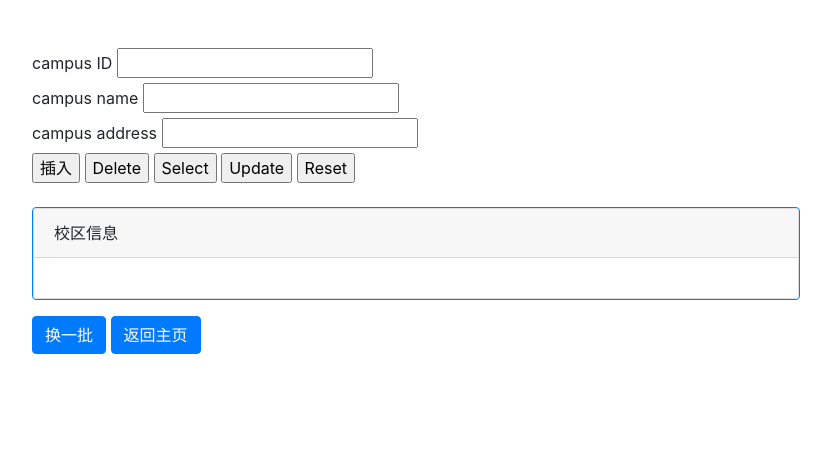
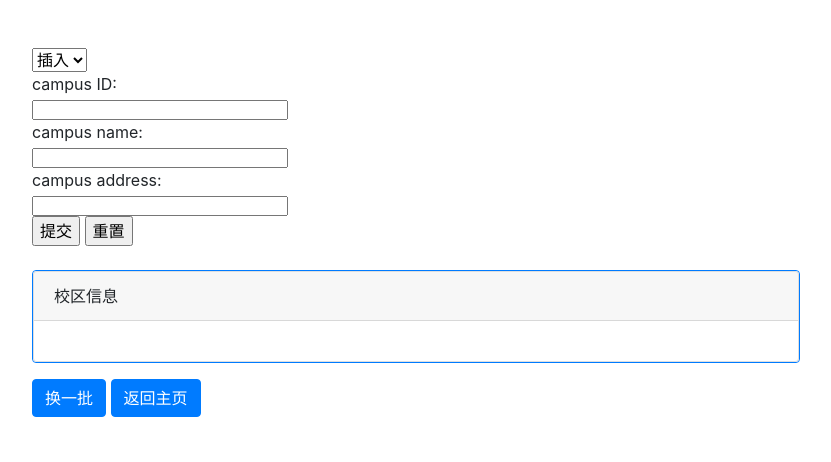
Before and after one commit to Ntimesp/DBproject, a Flask app: page /campus in a window 1280 px wide. Shown: the part 56-518 px from the top of the page, without its empty margins (53-884 px from the left). Run offline with Flask 2, Linux system fonts and the light colour scheme; data that the repository does not hold is empty; some libraries are stand-ins or nearby versions.

Commit message:
brand new campus form!

```diff
--- /dev/null
+++ b/static/campus.js
@@ -0,0 +1,18 @@
+const queryselect = document.getElementById("quert-select");
+const campusid = document.getElementById("campus-id");
+const campusname = document.getElementById("campus-name");
+const campusaddr = document.getElementById("campus-addr");
+
+queryselect.onchange = function () {
+    if (queryselect.value === "delete") {
+        campusname.classList.remove("display-block");
+        campusname.classList.add("display-none");
+        campusaddr.classList.remove("display-block");
+        campusaddr.classList.add("display-none");
+    } else {
+        campusname.classList.remove("display-none");
+        campusname.classList.add("display-block");
+        campusaddr.classList.remove("display-none");
+        campusaddr.classList.add("display-block");
+    }
+}
--- a/templates/campus.html
+++ b/templates/campus.html
@@ -3,31 +3,55 @@
 
 {% from 'bootstrap/form.html' import render_form, render_field %}
 
+{% block headInsert %}
+<style type="text/css">
+.inp-prompt {
+    display: block;
+    height: 20px;
+}
+.dispaly-block {
+    display: block;
+}
+.display-none {
+    display: none;
+}
+</style>
+{% endblock %}
+
 {% block content %}
 <div class="center-block">
 
     <div><form method="POST">
+        <!--选择类型-->
         <div>
-            <label for="campus_id_inp">campus ID</label>
-            <input type="text", id="campus_id_inp", name="Campus_id">
+            <select name="query" id="quert-select">
+                <option value="insert" selected="selected">插入</option>
+                <option value="delete">删除</option>
+                <option value="select">查询</option>
+                <option value="update">修改</option>
+            </select>
         </div>
+        <!--输入数据-->
+        <div id="campus-id" class="dispaly-block">
+            <label for="campus_id_inp" class="inp-prompt">campus ID: </label>
+            <input type="text", id="campus_id_inp", name="Campus_id", class="inp-prompt">
+        </div>
+        <div id="campus-name" class="dispaly-block">
+            <label for="campus_name_inp" class="inp-prompt">campus name: </label>
+            <input type="text", id="campus_name_inp", name="Campus_name", class="inp-prompt">
+        </div>
+        <div id="campus-addr" class="dispaly-block">
+            <label for="campus_addr_inp" class="inp-prompt">campus address: </label>
+            <input type="text", id="campus_addr_inp", name="Campus_address", class="inp-prompt">
+        </div>
+        <!--提交-->
         <div>
-            <label for="campus_name_inp">campus name</label>
-            <input type="text", id="campus_name_inp", name="Campus_name">
-        </div>
-        <div>
-            <label for="campus_addr_inp">campus address</label>
-            <input type="text", id="campus_addr_inp", name="Campus_address">
-        </div>
-        <div>
-            <input type="submit", value="插入">
-            <input type="submit", value="Delete">
-            <input type="submit", value="Select">
-            <input type="submit", value="Update">
-            <input type="reset", value="Reset">
+            <input type="submit", value="提交">
+            <input type="reset", value="重置">
         </div>
     </form></div>
     <br>
+
     <div class="card border-primary mb-3" style="max-width: 48rem;">
         <div class="card">
         <div >
@@ -45,6 +69,6 @@
     <a type="button" class="btn btn-primary" href="{{ url_for('index') }}">返回主页</a>
 	<br>
     <p style="color:white;">本次活动对于愿望池提供点赞功能，对于点赞高的愿望，在男生愿望池中会有更高概率出现，如果最终男生没有成功完成，那么会由项目组抽取部分点赞代表性高的愿望为其完成</p>
-	<script src="{{ url_for('static', filename='wishpool.js') }}"></script>
+	<script src="{{ url_for('static', filename='campus.js') }}"></script>
 </div>
 {% endblock %}
```
Lines whose indentation alone changed are shown as unchanged.
